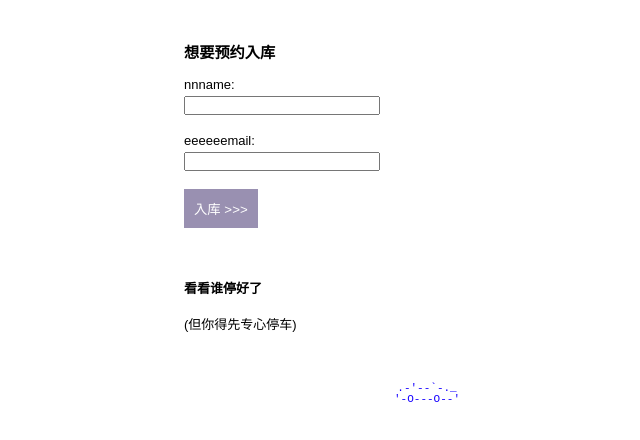
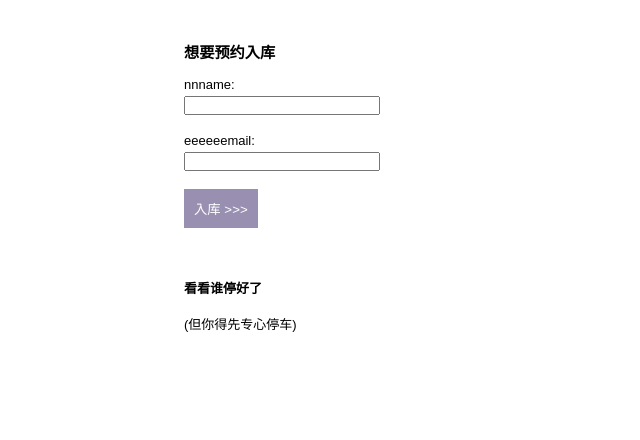
Before and after one commit to rect-repair/jiemianxia, a plain HTML site: page html_parking_lot/index.html in a window 1280 px wide. Shown: the full height of the page, 306-946 px from the left. Drawn offline with Linux system fonts and the light colour scheme.

Commit message:
Update index.html

```diff
--- a/html_parking_lot/index.html
+++ b/html_parking_lot/index.html
@@ -5,7 +5,7 @@
     <meta charset="UTF-8">
     <meta name="viewport" content="width=device-width, initial-scale=1.0">
     <title>界面下的停车场</title>
-    <link rel="stylesheet" href="parking.css">
+    <!-- <link rel="stylesheet" href="parking.css"> -->
     <style>
         body {
             font-family: sans-serif;
@@ -80,13 +80,13 @@
     <div id="image-popup" style="display:none; text-align:center; margin-top:20px;">
         <img id="thank-img" src="./images/html2.JPG" alt="Welcome to the parking lot！" style="max-width:50%; height:auto;">
     </div>
-   <div class="park">
+   <!-- <div class="park">
         <div class="person1 person2">
             .-'--`-._<br>
           '-O---O--'<br>
 
         </div>
-    </div>
+    </div> -->
     <script src="script.js"></script>
     <!-- diagnostic: check image load and fetch status -->
 
```
